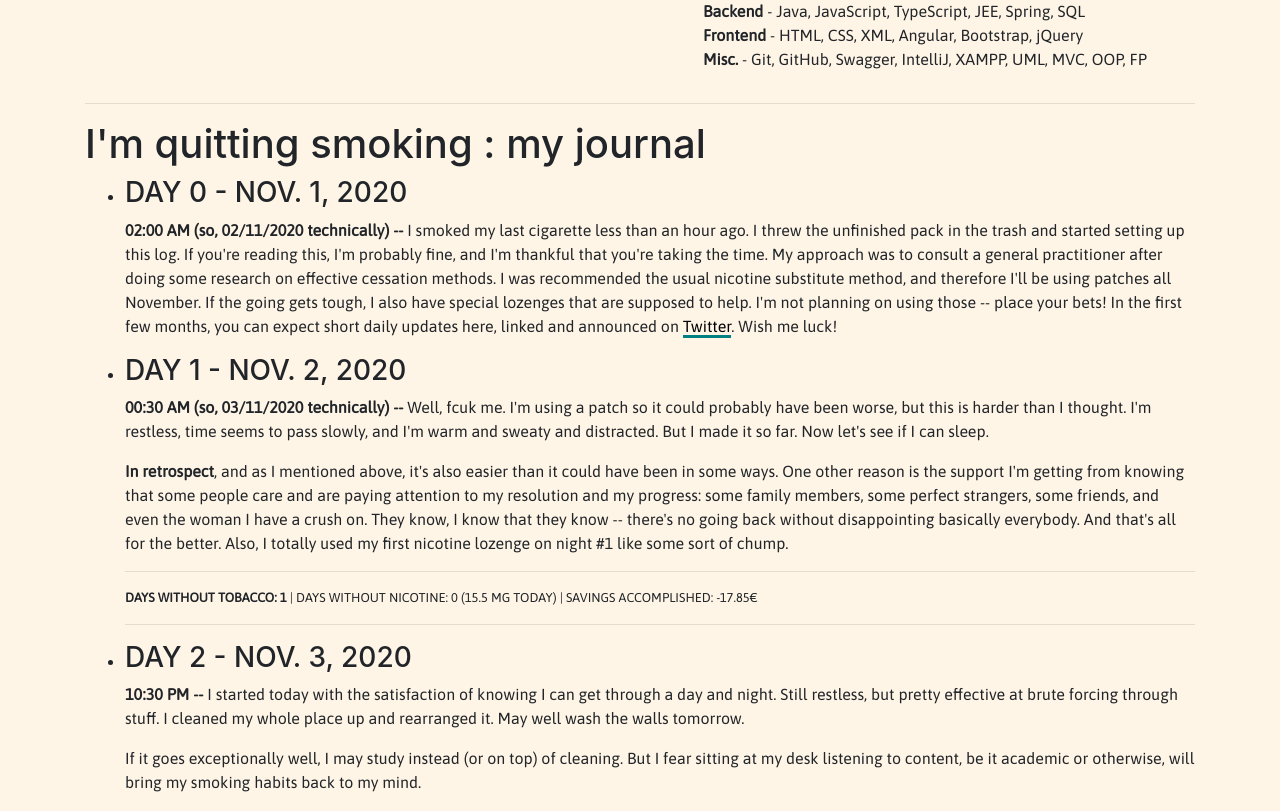
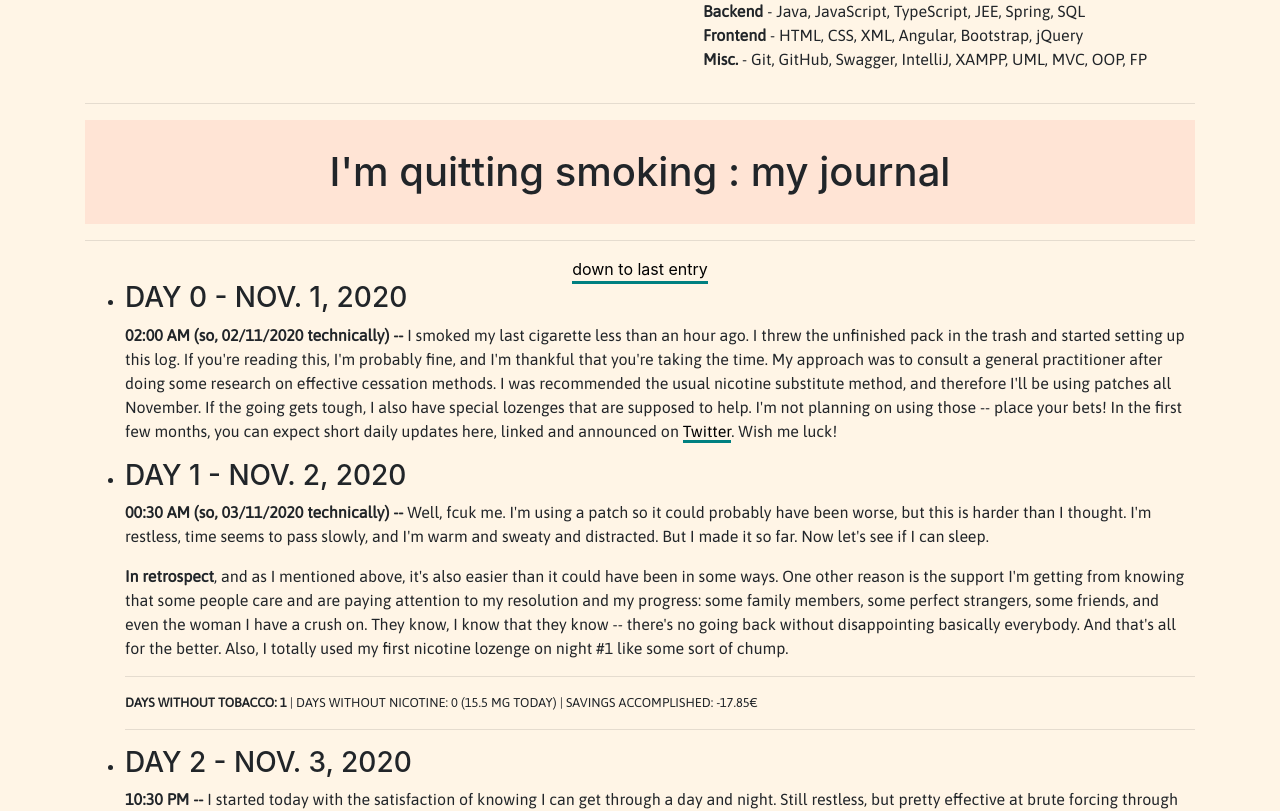
Before and after one commit to draialexis/alexisdrai, an Angular app: page / in a window 1280 px wide. Shown: the part 780-1591 px from the top of the page. Built offline with nearby package versions, Linux system fonts and the light colour scheme.

Commit message:
Add some navigation and style

```diff
--- a/src/app/components/smokefree/smokefree.component.html
+++ b/src/app/components/smokefree/smokefree.component.html
@@ -1,4 +1,8 @@
-<h1>I'm quitting smoking : my journal</h1>
+<h1 id="day-one" class="flex-center milestone">I'm quitting smoking : my journal</h1>
+<hr>
+<div class="flex-center">
+  <a class="nav-in-art link" href="#smokefree">down to last entry</a>
+</div>
 <ul>
   <li>
     <h3 class="text-uppercase">Day 0 - nov. 1, 2020</h3>
@@ -103,7 +107,8 @@
     <p><strong>11:30 PM --</strong> Kind of a 'meh' day honestly. Didn't find the motivation to study for tomorrow's
       exam. I'm planning to work extra hard later, when I'm not fiending anymore, if it turns out I did need to work.
       Procrastinating -- I'm procrastinating, with exams tomorrow.</p>
-    <p class="milestone">Err, "kind of a 'meh' day"... for a milestone! The more observant among you will, no doubt,
+    <p class="flex-center milestone">Err, "kind of a 'meh' day"... for a milestone! The more observant among you will,
+      no doubt,
       have noticed that I quit smoking <strong>one week ago</strong> 🤗</p>
     <hr>
     <p class="small-print text-uppercase"><strong>days without tobacco: 7</strong> | days without nicotine: 0 (8.5 mg
@@ -135,3 +140,6 @@
     <p class="small-print text-uppercase"><strong>days without tobacco</strong>: N-1 | days without nicotine: 0 | savings accomplished: +/-XX.XX€</p>
   </li>-->
 </ul>
+<div class="flex-center">
+  <a class="nav-in-art link" href="#day-one">back to top</a>
+</div>
--- a/src/styles.css
+++ b/src/styles.css
@@ -19,9 +19,16 @@ p {
   float: right;
 }
 
-.milestone {
-  padding: 10px;
+.milestone{
+  padding: 0.7em;
   background-color: #ffe4d5;
+  /*text-align: center !important;*/
+  margin: auto;
+}
+
+.flex-center {
+  display: flex;
+  justify-content: center;
 }
 
 .small-print {
```
